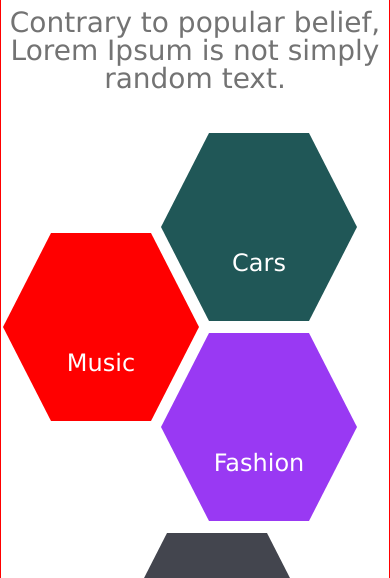
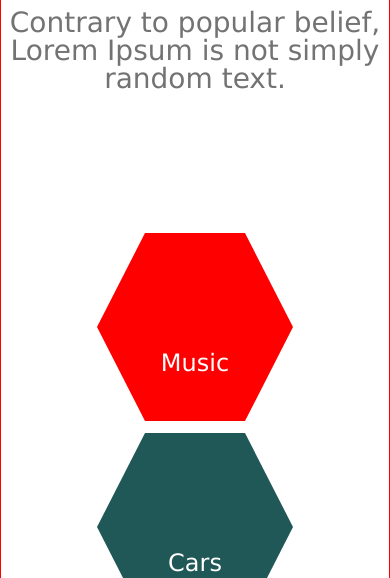
Before and after one commit to sirQuiz/test_task, a plain HTML site: page index.html in a window 390 px wide. Shown: the part 266-844 px from the top of the page. Drawn offline with Linux system fonts and the light colour scheme.

Commit message:
try 1. with the columns. after resizing other rows has spaces

```diff
--- a/index.html
+++ b/index.html
@@ -21,7 +21,8 @@
                             <p class="hexagon-net__subtitle">Contrary to popular belief, Lorem Ipsum is not simply random text.</p>
                         </div>
 
-                        <div class="hexagons">
+                        <!-- <div class="hexagons-wrapper"> -->
+                            <div class="hexagons js-hexagons">
                                 <div class="hexagon-column js-hexagon-column">
                                     <div class="hexagon hexagon--music js-hexagon">
 
@@ -93,6 +94,7 @@
                                     </div>
                                 </div>
                             </div>
+                        <!-- </div> -->
                     </div>
                 </div>
             </section>
--- a/script.js
+++ b/script.js
@@ -1,8 +1,7 @@
 (function() {
     const hexagonsWrapper = document.querySelector(".js-hexagons"),
           hexagonsColumns = document.querySelectorAll(".js-hexagon-column"),
-          hexagons        = hexagonsWrapper.querySelectorAll(".js-hexagon");
-
+          hexagons        = document.querySelectorAll(".js-hexagon");
 
         window.addEventListener('resize', function(event) {
             if(hexagonsWrapper.offsetWidth > window.offsetWidth) {
--- a/style.css
+++ b/style.css
@@ -153,24 +153,36 @@ h6 {
 .hexagons {
 	display: flex;
 	flex-wrap: wrap;
+	padding-left: 42px;
 }
+
+/*
+.hexagons::before {
+	content: "";
+	width: 42px;
+	float: left;
+	height: 100%;
+	shape-outside: repeating-linear-gradient(#0000 0 20px,#000 0 4px);
+  } */
 
 .hexagon-column {
 	display: flex;
 	flex-direction: column;
+	/* display: inline-block; */
+	/* height: 410px; */
 }
 
 .hexagon-column:nth-child(2n+1) .hexagon {
 	margin-top: 100px;
 }
 
-.hexagon-column:not(:first-child) {
+.hexagon-column {
 	margin-left: -42px;
 }
 
 .hexagon {
 	position: relative;
-	display: inline-block;
+	/* display: inline-block; */
 	width: 200px;
 	height: 200px;
 	clip-path: polygon(25% 3%, 75% 3%, 99% 50%, 75% 97%, 25% 97%, 1% 50%);
@@ -214,3 +226,16 @@ h6 {
 .hexagon.hexagon--neurons {}
 
 .hexagon.hexagon--rocket {}
+
+@media screen and (max-width: 390px) {
+	.hexagons {
+		padding-left: 0;
+		justify-content: center;
+	}
+
+	.hexagon-column {
+
+		margin-left: 0;
+	}
+
+}
```
Lines whose indentation alone changed are shown as unchanged.
